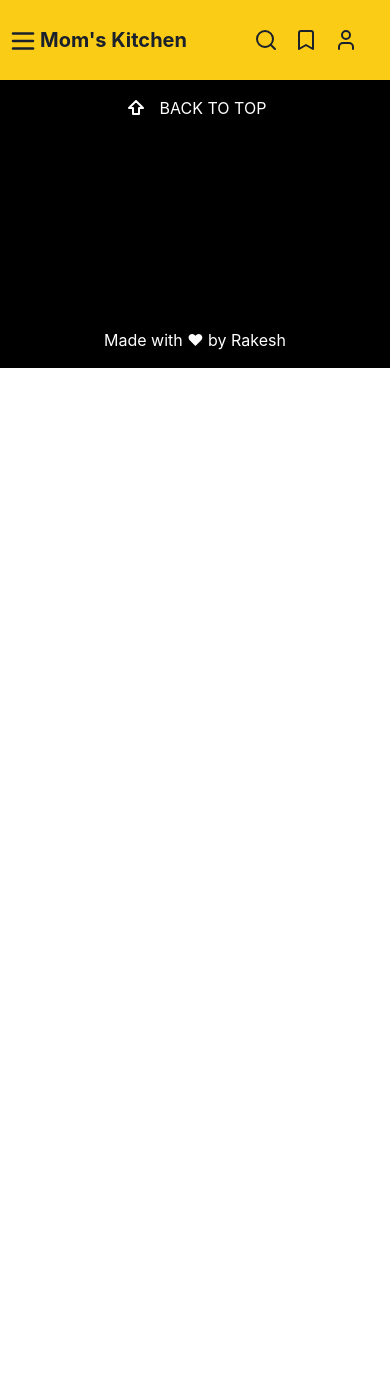
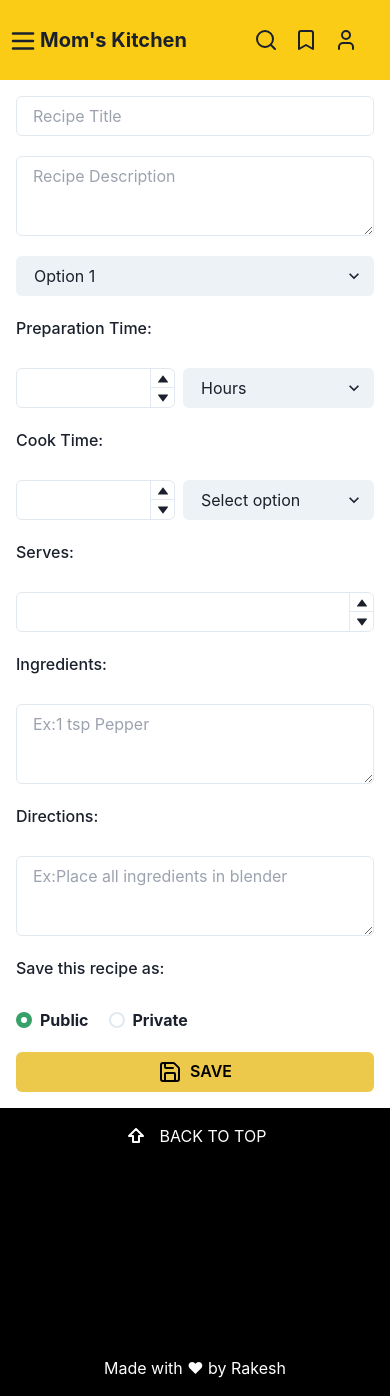
Before and after one commit to Codersfreedom/Mom-s-Kitchen, a React (Vite) app in the folder frontend/: page /post in a window 390 px wide. Before the commit the page ends 844 px from the top, so only its background shows below. Built offline with nearby package versions, Linux system fonts and the light colour scheme.

Commit message:
frontend:post recipe page designed

```diff
--- a/frontend/src/App.jsx
+++ b/frontend/src/App.jsx
@@ -6,6 +6,7 @@ import Footer from './components/Footer'
 import './App.css'
 import Recipe from './pages/Recipe'
 import Profile from './pages/Profile'
+import PostRecipeForm from './pages/PostRecipeForm'
 
 function App() {
 
@@ -17,7 +18,7 @@ function App() {
         <Route path='/' element={<HomePage />} />
         <Route path='/auth' element={<AuthPage />} />
         <Route path='/profile/:id' element={<Profile />} />
-
+        <Route path='/post' element={<PostRecipeForm />} />
         <Route path='/recipe/:name' element={<Recipe />} />
 
       </Routes>
--- /dev/null
+++ b/frontend/src/components/AddRecipeBtn.jsx
@@ -0,0 +1,31 @@
+import { Menu, IconButton, MenuButton, MenuDivider, MenuItemOption, MenuList, MenuOptionGroup, Button } from '@chakra-ui/react';
+import { Plus, X } from 'lucide-react';
+import { useState } from 'react';
+import {Link} from 'react-router-dom'
+const AddRecipeBtn = () => {
+    const [isOpen, setIsOpen] = useState(false);
+    return (
+        <Menu closeOnSelect={true}>
+            <MenuButton
+                className='fixed right-4 lg:bottom-12 bottom-[95px]   '
+            >
+            <IconButton
+                icon={<Plus/>}
+                isRound={true}
+                colorScheme={'teal'}
+                size={'lg'}
+
+            />
+            </MenuButton>
+            <MenuList minWidth='240px'>
+
+                <MenuOptionGroup  type='checkbox'>
+                    <MenuItemOption value='phone'><Link to={'/post'}>Post Recipe</Link> </MenuItemOption>
+                    <MenuItemOption value='phone'><Link to={'/post'}>Post Recipe</Link> </MenuItemOption>
+                </MenuOptionGroup>
+            </MenuList>
+        </Menu>
+    )
+}
+
+export default AddRecipeBtn
--- a/frontend/src/components/Footer.jsx
+++ b/frontend/src/components/Footer.jsx
@@ -2,7 +2,7 @@ import { ArrowBigUp, Facebook, Instagram, Mail, Search, Twitter, Youtube } from
 
 const Footer = () => {
     return (
-        <div className='h-72 w-full p-4 bg-black text-white flex flex-col gap-3 justify-between items-center'>
+        <div className='h-72 z-30 w-full p-4 bg-black text-white flex flex-col gap-3 justify-between items-center'>
             <div className='flex gap-3'>
                 <ArrowBigUp />
                 <p>BACK TO TOP</p>
--- a/frontend/src/components/MainContent.jsx
+++ b/frontend/src/components/MainContent.jsx
@@ -1,14 +1,16 @@
+import AddRecipeBtn from './AddRecipeBtn';
 import RecipeCard from './RecipeCard';
 
 const MainContent = () => {
     return (
-        <div className='min-h-screen w-full  p-3 grid grid-cols-1 lg:grid-cols-5 gap-3 '>
+        <div className=' min-h-screen w-full relative  p-3 grid grid-cols-1 lg:grid-cols-5 gap-3 '>
         <RecipeCard />
         <RecipeCard />
         <RecipeCard />
         <RecipeCard />
         <RecipeCard />
         <RecipeCard />
+        <AddRecipeBtn />
         </div>
     )
 }
--- a/frontend/src/pages/HomePage.jsx
+++ b/frontend/src/pages/HomePage.jsx
@@ -1,6 +1,9 @@
+
+import AddRecipeBtn from "../components/AddRecipeBtn"
 import MainContent from "../components/MainContent"
 
 const HomePage = () => {
+
     return (
         <div className="min-h-full w-full ">
 
--- /dev/null
+++ b/frontend/src/pages/PostRecipeForm.jsx
@@ -0,0 +1,93 @@
+import { Button, FormLabel, Input, NumberDecrementStepper, NumberIncrementStepper, NumberInput, NumberInputField, NumberInputStepper, Radio, RadioGroup, Select, Stack, TagLabel, Textarea } from "@chakra-ui/react"
+import { Save } from "lucide-react"
+
+
+const PostRecipeForm = () => {
+  return (
+    <div className="min-h-screen w-full flex justify-center ">
+      <div className="h-full w-full flex flex-col gap-5 p-4 lg:w-1/2 ">
+        <Input placeholder="Recipe Title" />
+        <Textarea placeholder="Recipe Description" />
+        <Select variant={'filled'}>
+          <option value='option1'>Option 1</option>
+          <option value='option2'>Option 2</option>
+          <option value='option3'>Option 3</option>
+        </Select>
+
+        <FormLabel>Preparation Time:</FormLabel>
+        <div className="flex gap-2">
+          <NumberInput>
+            <NumberInputField />
+            <NumberInputStepper>
+              <NumberIncrementStepper />
+              <NumberDecrementStepper />
+            </NumberInputStepper>
+          </NumberInput>
+
+
+          <Select variant={'filled'}>
+            <option value='option1'>Hours</option>
+            <option value='option2'>Minutes</option>
+            <option value='option3'>Days</option>
+          </Select>
+
+
+        </div>
+
+        <FormLabel>Cook Time:</FormLabel>
+        <div className="flex gap-2">
+          <NumberInput>
+            <NumberInputField />
+            <NumberInputStepper>
+              <NumberIncrementStepper />
+              <NumberDecrementStepper />
+            </NumberInputStepper>
+          </NumberInput>
+
+
+          <Select placeholder='Select option' variant={'filled'}>
+            <option value='option1'>Hours</option>
+            <option value='option2'>Minutes</option>
+            <option value='option3'>Days</option>
+          </Select>
+
+
+        </div>
+        <FormLabel>Serves:</FormLabel>
+        <NumberInput>
+          <NumberInputField />
+          <NumberInputStepper>
+            <NumberIncrementStepper />
+            <NumberDecrementStepper />
+          </NumberInputStepper>
+        </NumberInput>
+
+        <FormLabel >Ingredients: </FormLabel>
+
+        <Textarea placeholder="Ex:1 tsp Pepper" />
+
+        <FormLabel >Directions: </FormLabel>
+        <Textarea placeholder="Ex:Place all ingredients in blender" />
+
+        <FormLabel >Save this recipe as: </FormLabel>
+        <RadioGroup defaultValue='public'>
+          <Stack spacing={5} direction='row'>
+            <Radio colorScheme='green' value='public'>
+              Public
+            </Radio>
+            <Radio colorScheme='red' value='private'>
+              Private
+            </Radio>
+          </Stack>
+        </RadioGroup>
+
+        <Button
+          leftIcon={<Save />}
+          colorScheme="yellow"
+        >SAVE</Button>
+      </div>
+    </div>
+  )
+}
+
+export default PostRecipeForm
```
